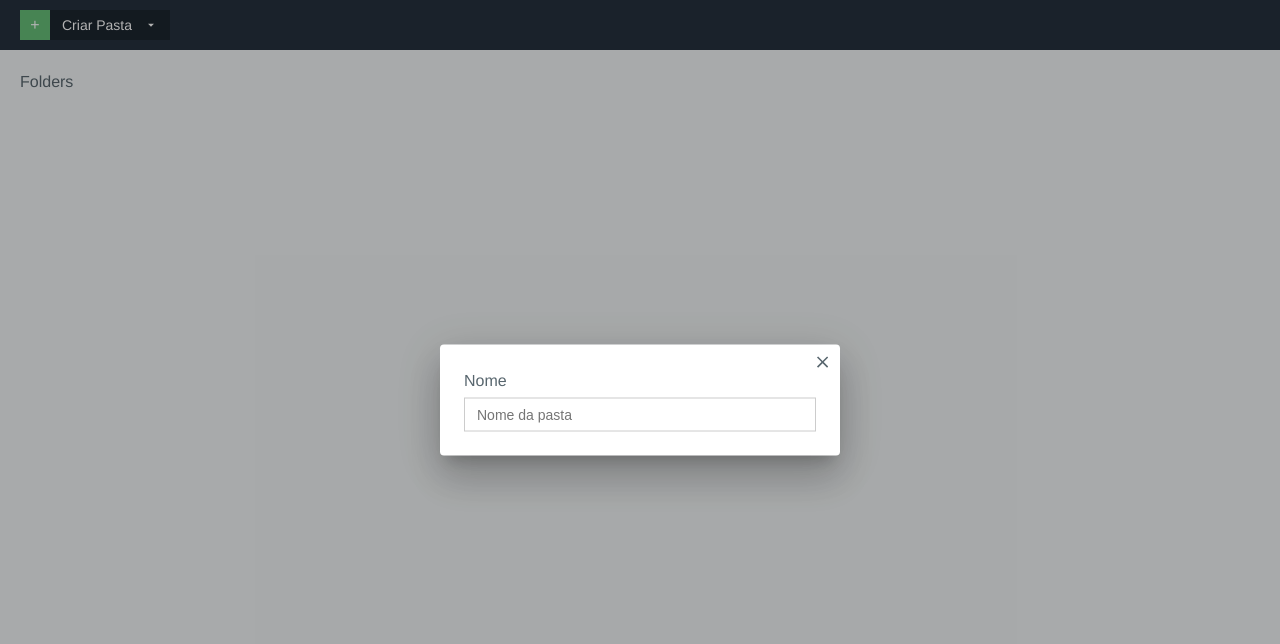
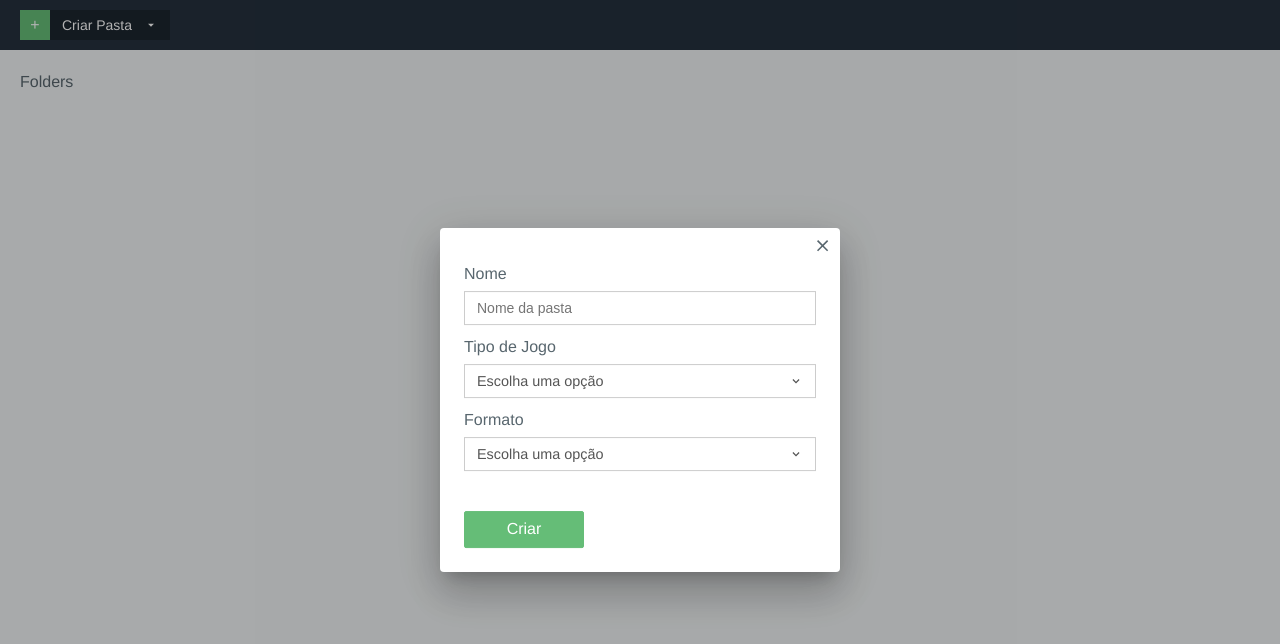
Before and after one commit to devempreendedor/poker-range-web, a React app: page /folders in a window 1280 px wide. Shown: the top 644 px of the page. Built offline with nearby package versions, Linux system fonts and the light colour scheme.

Commit message:
feat: create button

```diff
--- /dev/null
+++ b/src/components/Button/index.tsx
@@ -0,0 +1,16 @@
+import * as React from 'react';
+import { Wrapper } from './styled';
+
+type Props = {
+    children: React.ReactNode
+}
+
+function Button({ children }: Props) {
+    return (
+        <Wrapper>
+            {children}
+        </Wrapper>
+     );
+}
+
+export default Button;
--- /dev/null
+++ b/src/components/Button/styled.ts
@@ -0,0 +1,24 @@
+import styled from "styled-components"
+
+export const Wrapper = styled.div`
+    min-width: 120px;
+    font-weight: 500;
+    border-radius: 2px;
+    line-height: 1.42857143;
+    text-align: center;
+    white-space: nowrap;
+    vertical-align: middle;
+    cursor: pointer;
+    border: 1px solid transparent;
+    background-color: #65bd77;
+    border-color: #65bd77;
+    display: inline-block;
+    padding: 6px 12px;
+    color: #fff;
+
+    &:hover {
+        color: #fff !important;
+        background-color: #53b567;
+        border-color: #4bae5f;
+    }
+`
--- a/src/components/Folders/CreateFolderModal/index.tsx
+++ b/src/components/Folders/CreateFolderModal/index.tsx
@@ -1,5 +1,6 @@
 import * as React from 'react';
-import { Modal, TextField } from "../../";
+import { Modal, TextField, Select, FormGroup, Button } from "../../";
+import { formats, typeGames } from "../../../utils"
 
 interface Props {
     open: boolean
@@ -9,9 +10,22 @@ interface Props {
 function CreateFolderModal({ open, onClose }: Props) {
     return (
         <Modal open={open} onClose={onClose}>
-            <TextField label="Nome" placeholder='Nome da pasta' />
+            <FormGroup>
+                <TextField label="Nome" placeholder='Nome da pasta' />
+            </FormGroup>
+            <FormGroup>
+                <Select onChange={() => { }} label='Tipo de Jogo' options={typeGames} />
+            </FormGroup>
+            <FormGroup>
+                <Select onChange={() => { }} label='Formato' options={formats} />
+            </FormGroup>
+            <div style={{ marginTop: 40 }}>
+                <Button>
+                    Criar
+                </Button>
+            </div>
         </Modal>
-     );
+    );
 }
 
 export default CreateFolderModal;
--- /dev/null
+++ b/src/components/Select/index.tsx
@@ -0,0 +1,44 @@
+import * as React from 'react';
+import { Wrapper, Select, Options, Option, Label } from "./styled"
+import { MdKeyboardArrowUp, MdKeyboardArrowDown } from "react-icons/md"
+
+type Option = {
+    label: string
+    value: string | number | object
+}
+
+type Props = {
+    options: Option[]
+    onChange(value: string | number | object): void
+    label?: string
+}
+
+function SelectComponent({ options, onChange, label }: Props) {
+    const [open, setOpen] = React.useState(false)
+    const [value, setValue] = React.useState<Option | null>(null)
+
+    function handleChange(value: Option) {
+        setValue(value)
+        onChange(value.value)
+        setOpen(false)
+    }
+
+    return (
+        <Wrapper>
+            {label && <Label>{label}</Label>}
+            <Select open={open} onClick={() => setOpen(!open)}>
+                <span>{value ? value.label : "Escolha uma opção"}</span>
+                {
+                    open ? <MdKeyboardArrowUp /> : <MdKeyboardArrowDown />
+                }
+            </Select>
+            <Options open={open}>
+                {options.map((option, index) => (
+                    <Option onClick={() => handleChange(option)} key={index}>{option.label}</Option>
+                ))}
+            </Options>
+        </Wrapper>
+    )
+}
+
+export default SelectComponent
--- /dev/null
+++ b/src/components/Select/styled.ts
@@ -0,0 +1,67 @@
+import styled from "styled-components"
+
+type Props = {
+    open: boolean
+}
+
+export const Wrapper = styled.div`
+    position: relative;
+`
+
+export const Label = styled.div`
+    margin-bottom: 5px;
+`
+
+export const Select = styled.div`
+    width: 100%;
+    height: 34px;
+    padding: 6px 12px;
+    font-size: 14px;
+    line-height: 1.42857143;
+    color: #555;
+    background-color: #fff;
+    background-image: none;
+    border: 1px solid #ccc;
+    cursor: pointer;
+    display: flex;
+    align-items: center;
+    justify-content: space-between;
+
+    span {
+        font-size: 0.9rem;
+        color: #555;
+    }
+
+    ${({ open }: Props) => open && `
+        border-color: #66afe9;
+    `}
+`
+
+export const Options = styled.div`
+    position: absolute;
+    z-index: 999;
+    background-color: #ffffff;
+    width: 100%;
+    border-radius: 4px;
+    margin-top: 4px;
+    border: 1px solid #EAEAEA;
+    box-shadow: 0 1px 3px rgba(0,0,0,0.12), 0 1px 2px rgba(0,0,0,0.24);
+    display: none;
+
+    ${({ open }: Props) => open && `
+        display: flex;
+        flex-direction: column;
+    `}
+
+`
+
+export const Option = styled.div`
+    padding: 10px 20px;
+    cursor: pointer;
+    font-size: 0.9rem;
+
+    &:hover {
+        background-color: #F4F4F4;
+
+    }
+`
--- /dev/null
+++ b/src/components/common.ts
@@ -0,0 +1,5 @@
+import styled from "styled-components"
+
+export const FormGroup = styled.div`
+    margin: 10px 0;
+`
--- a/src/components/index.ts
+++ b/src/components/index.ts
@@ -2,3 +2,6 @@ export { default as Layout } from "./Layout"
 export { default as Modal } from "./Modal"
 export * from "./Folders"
 export { default as TextField } from "./TextField"
+export { default as Select } from "./Select"
+export * from "./common"
+export { default as Button } from "./Button"
--- /dev/null
+++ b/src/utils/index.ts
@@ -0,0 +1,21 @@
+export const typeGames = [
+    {
+        label: "Cashgame",
+        value: "CASHGAME"
+    },
+    {
+        label: "Torneio",
+        value: "TOURNAMENT"
+    }
+]
+
+export const formats = [
+    {
+        label: "6 Max",
+        value: "6MAX"
+    },
+    {
+        label: "9 Max",
+        value: "9MAX"
+    }
+]
```
